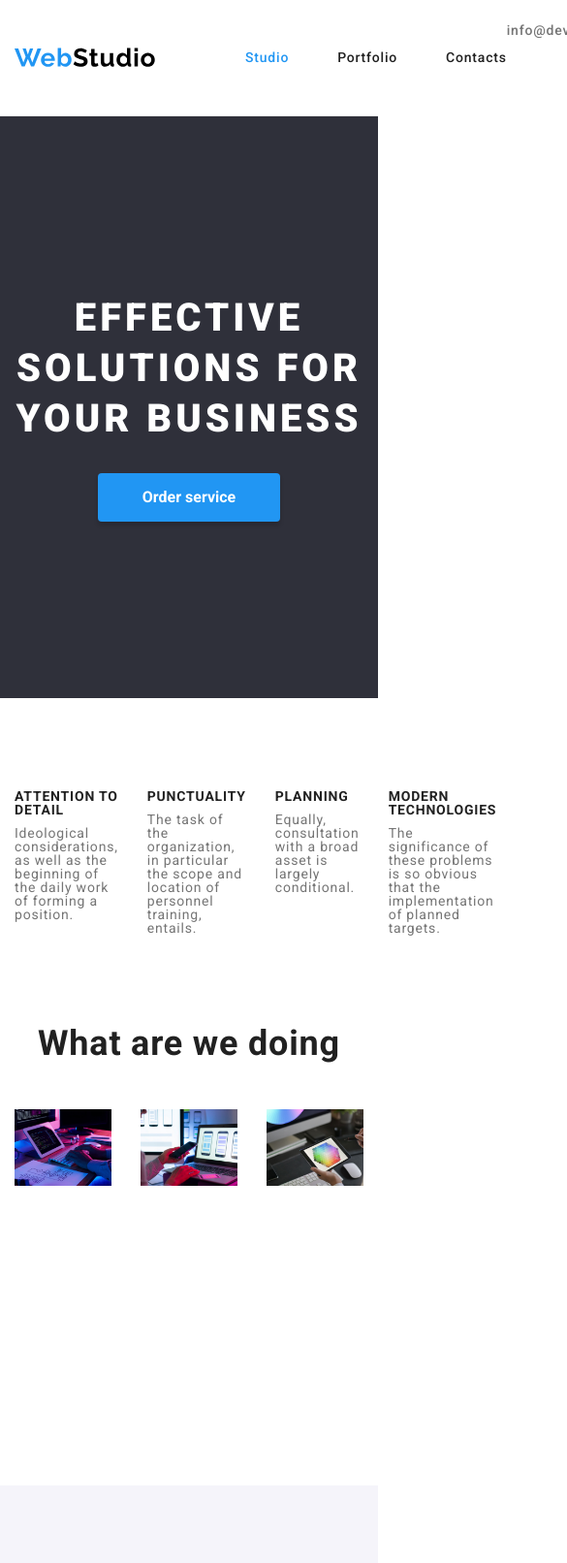
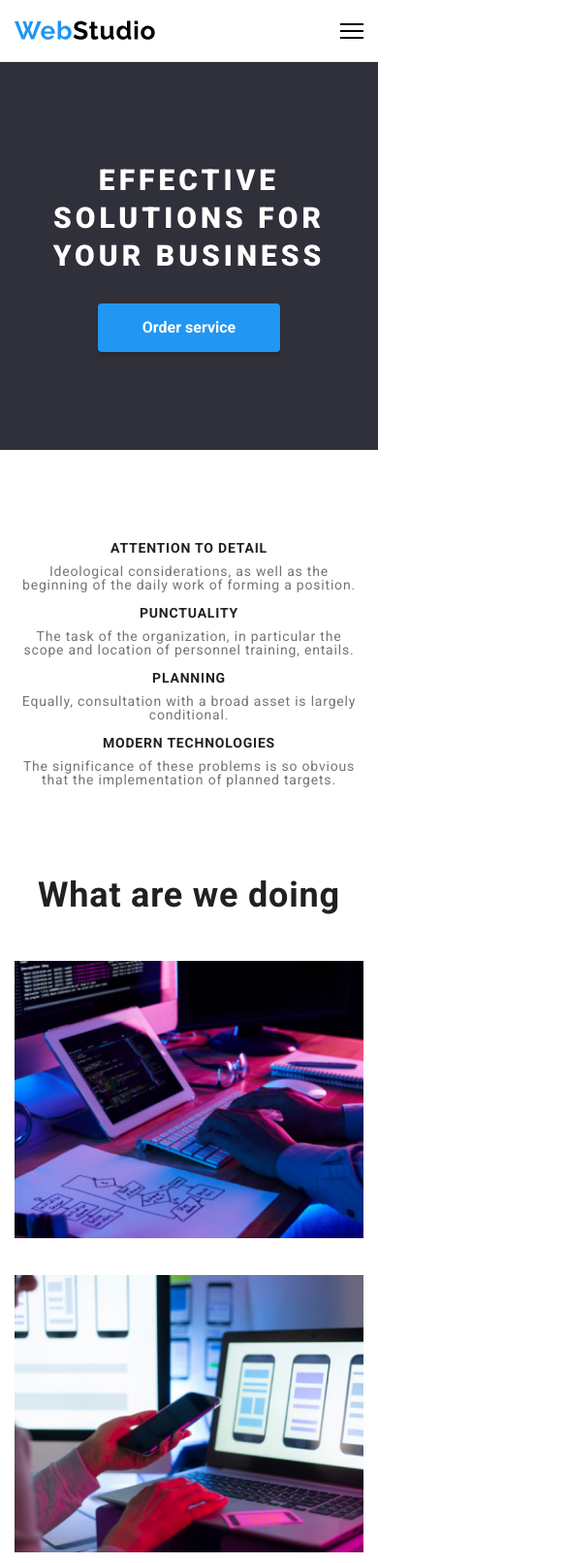
Before and after one commit to MaksymSaloid/WebStudio, a plain HTML site: page index.html in a window 390 px wide. Shown: the top 1612 px of the page at 97% size, 585 px wide, since content can reach past the window. Drawn offline with Linux system fonts and the light colour scheme.

Commit message:
Responsiv- Site

```diff
--- a/css/style.css
+++ b/css/style.css
@@ -58,6 +58,9 @@ body {
 .header-list-item a {
   color: #757575;
   text-decoration: none;
+}
+.header-burger {
+  display: none;
 }
 
 /*---hero---*/
@@ -138,6 +141,7 @@ body {
 .work-foto {
   flex: 1 1 30%;
   height: 294px;
+  position: relative;
 }
 .work-foto img {
   width: 100%;
@@ -263,6 +267,7 @@ body {
 .projects-cards-box {
   flex: 0 1 33.333%;
   padding: 0 15px;
+  overflow: hidden;
 }
 .project-title-desc {
   border: 1px solid #eee;
@@ -307,3 +312,130 @@ body {
   line-height: 187%;
   color: #757575;
 }
+
+/*992px*/
+
+@media (max-width: 992px) {
+  .header-logo {
+    margin-right: 30px;
+  }
+  .header-menu,
+  .header-list {
+    gap: 20px;
+  }
+  .details-cards {
+    gap: 15px;
+  }
+  .team-cards {
+    flex-wrap: wrap;
+  }
+  .team-card {
+    flex: 1 1 45%;
+  }
+}
+@media (max-width: 768px) {
+  .header-menu,
+  .header-list {
+    display: none;
+  }
+  .header-logo {
+    margin-right: auto;
+  }
+  .header-burger {
+    display: block;
+    width: 24px;
+    height: 16px;
+    cursor: pointer;
+    position: relative;
+  }
+  .header-burger::before,
+  .header-burger::after,
+  .header-burger span {
+    content: "";
+    position: absolute;
+    top: 0;
+    right: 0;
+    left: 0;
+    height: 2px;
+    background: black;
+  }
+  .header-burger::after {
+    top: auto;
+    bottom: 0;
+  }
+  .header-burger span {
+    top: 50%;
+    transform: translateY(-50%);
+  }
+  .hero {
+    min-height: 400px;
+  }
+  .hero-title {
+    font-size: 30px;
+  }
+
+  .details-cards {
+    flex-wrap: wrap;
+  }
+  .details-card {
+    flex: 1 1 45%;
+  }
+  .details-card-title {
+    text-align: center;
+  }
+  .work-fotos {
+    flex-flow: wrap;
+  }
+  .work-foto {
+    flex: 1 1 45%;
+  }
+}
+@media (max-width: 600px) {
+  .container {
+    max-width: 540px;
+  }
+  .work-foto {
+    flex-basis: 100%;
+  }
+  .details-card {
+    flex: 1 1 100%;
+    text-align: center;
+  }
+  .team-card {
+    flex: 1 1 100%;
+  }
+}
+@media (max-width: 1145px) {
+  .projects-cards-box {
+    flex: 1 1 45%;
+  }
+}
+@media (max-width: 768px) {
+  .projects-cards-box {
+    flex: 1 1 100%;
+  }
+}
+@media (max-width: 600px) {
+  .header {
+    padding: 16px 0 16px;
+  }
+  .buttons {
+    padding: 60px 0 0;
+  }
+  .buttons-btn {
+    flex-wrap: wrap;
+    justify-content: flex-start;
+  }
+  .projects {
+    padding: 40px 0 58px;
+  }
+  .project-image {
+    height: 294px;
+  }
+  .footer {
+    text-align: center;
+  }
+  .footer-address {
+    align-items: center;
+  }
+}
--- a/index.html
+++ b/index.html
@@ -28,6 +28,9 @@
             <a href="tel:+380961111111">+38 096 111 11 11</a>
           </li>
         </ul>
+        <div class="header-burger">
+          <span></span>
+        </div>
       </div>
     </header>
     <main>
```
Also changed, not shown: portfolio.html (+3 -0 lines).
